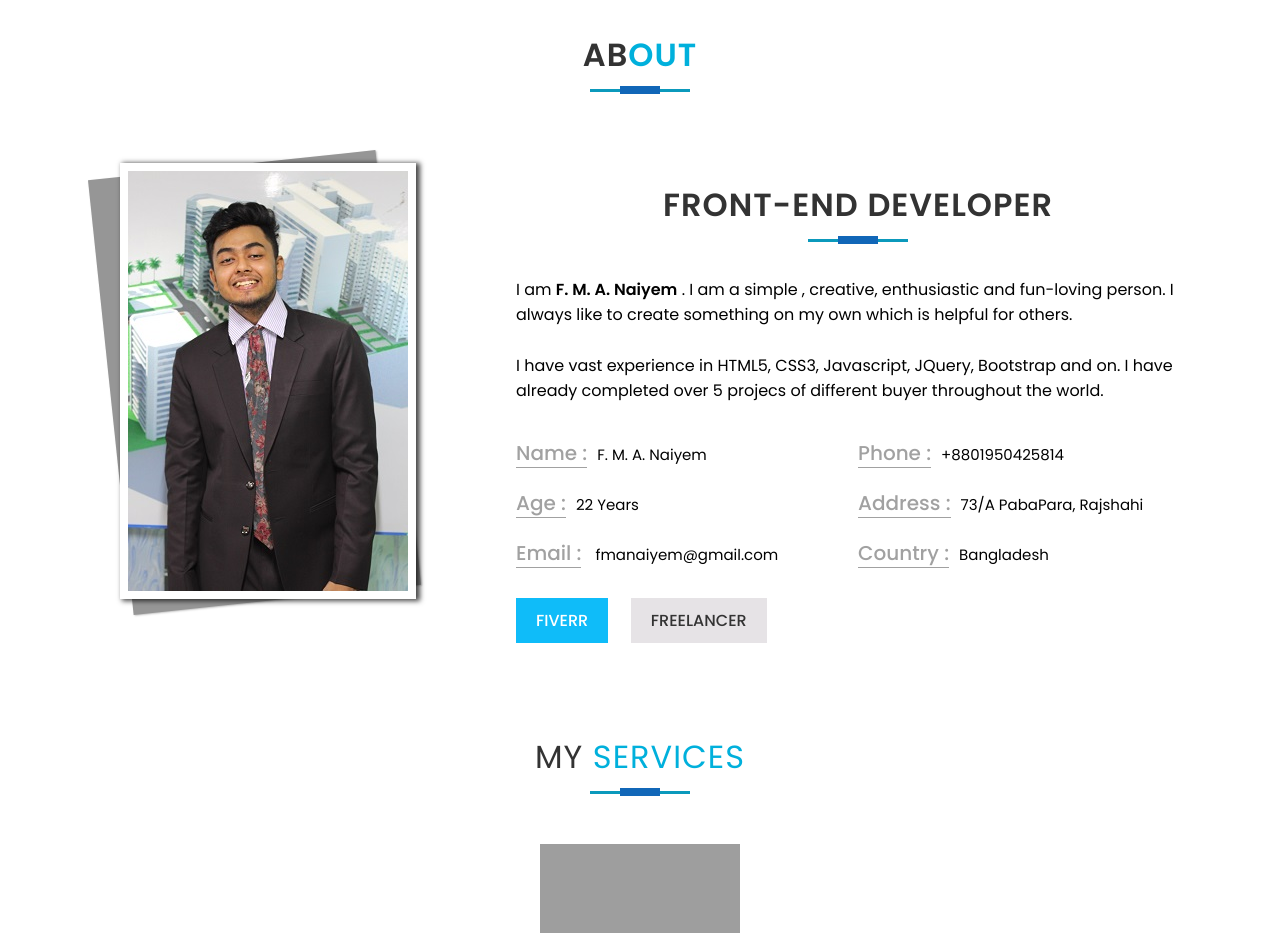
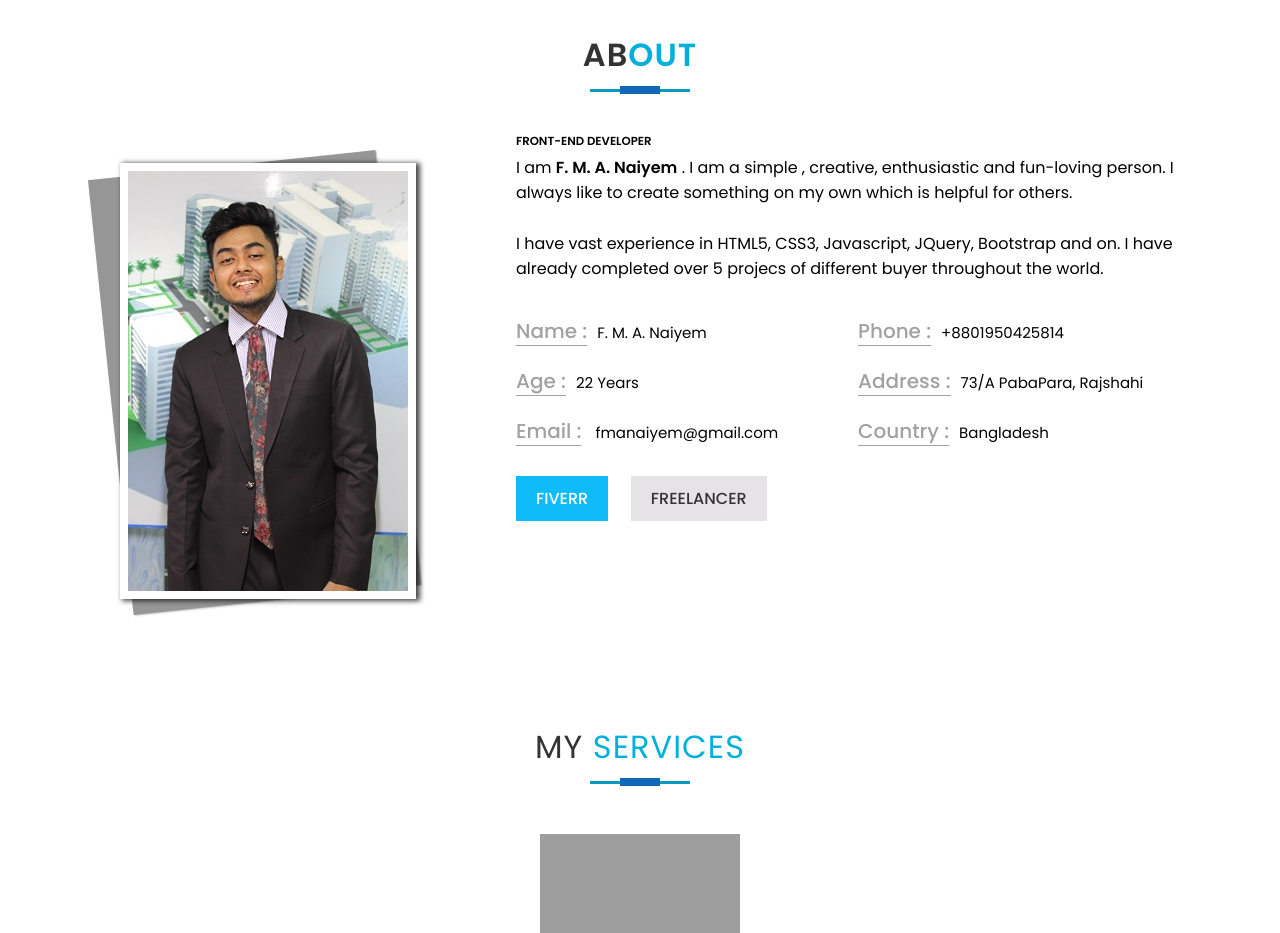
Before and after one commit to Naiyem999/Portfolio, a plain HTML site: page index.html in a window 1280 px wide. Shown: the part 867-1800 px from the top of the page. Drawn offline with nearby package versions, Linux system fonts and the light colour scheme; grey boxes are pictures that could not be loaded.

Commit message:
Update index.html

```diff
--- a/index.html
+++ b/index.html
@@ -97,7 +97,7 @@
         </div>
         <div class="col span_1of_2" data-aos="fade-left">
             <div class="img-box-txt">
-                <h2>FRONT-END DEVELOPER</h2>
+                <h3>FRONT-END DEVELOPER</h3>
                 <p>I am <b>F. M. A. Naiyem</b> . I am a simple , creative, enthusiastic and fun-loving person. I always like to create something on my own which is helpful for others.</p>
                 <br>
                 <p>I have vast experience in HTML5, CSS3, Javascript, JQuery, Bootstrap and on. I have already completed over 5 projecs of different buyer throughout the world.</p>
```
